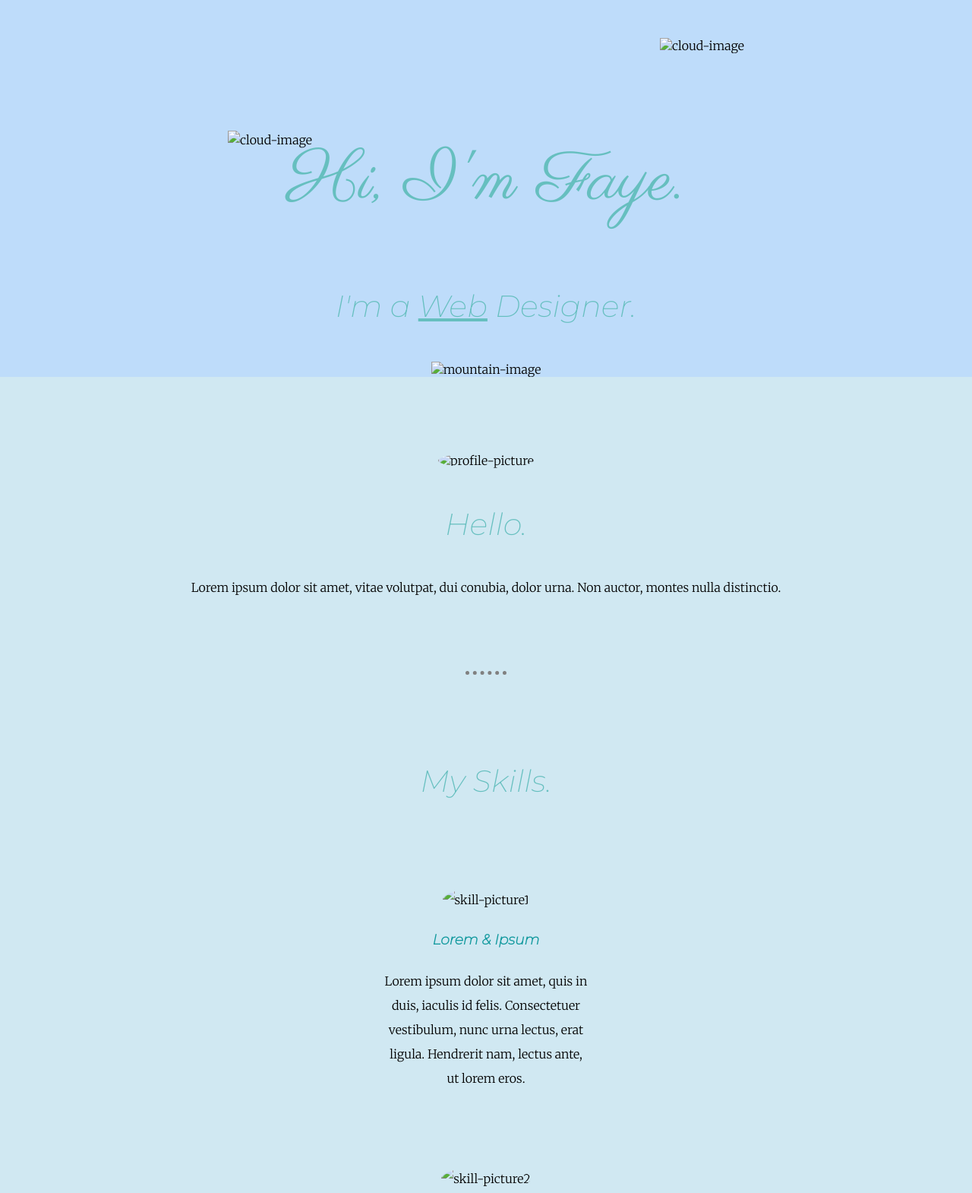
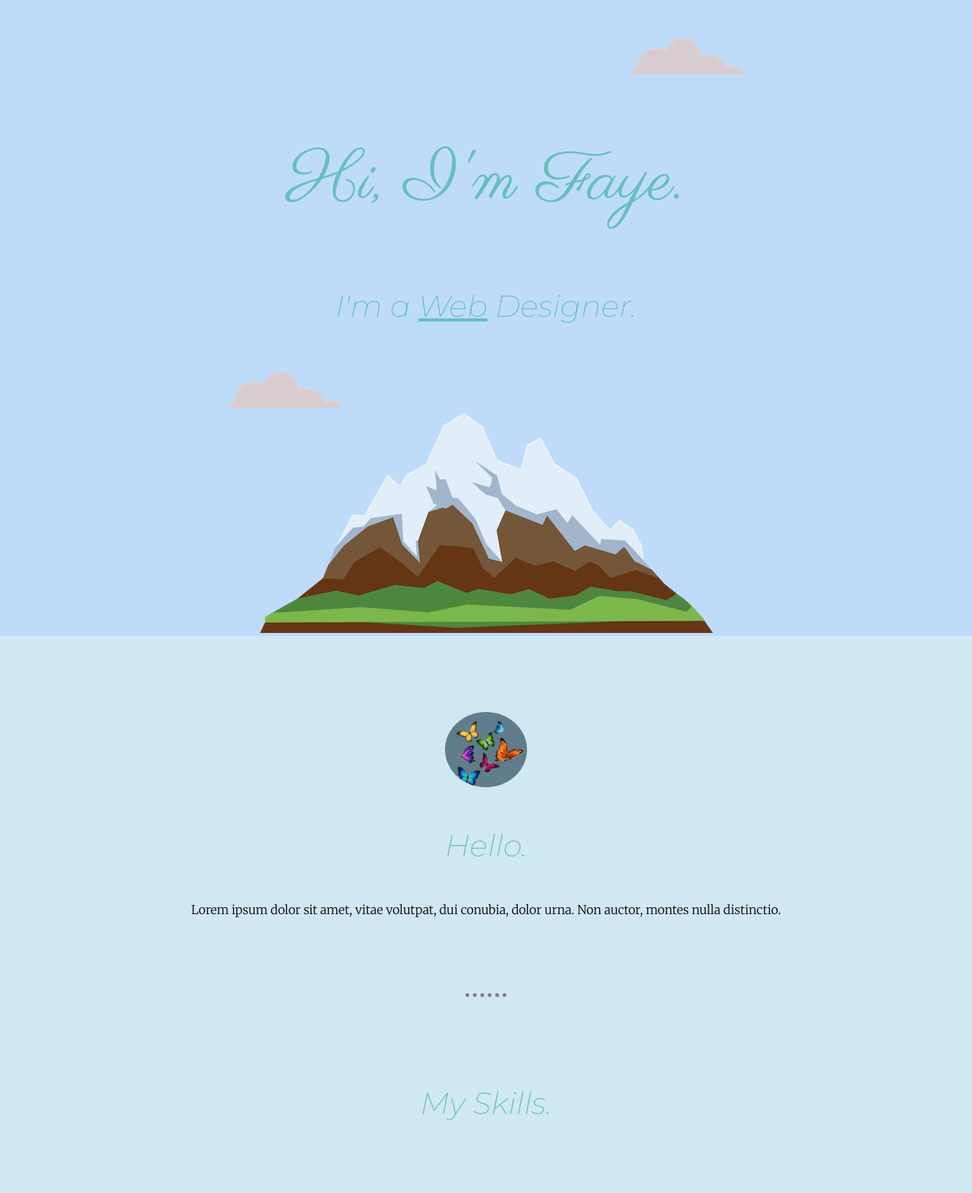
Before and after one commit to Faye-Hall/My-First-Website, a plain HTML site: page index.html in a window 1280 px wide. Shown: the top 1570 px of the page at 76% size. Drawn offline with Linux system fonts and the light colour scheme; files that its build step writes are made by us from their sources.

Commit message:
Update index.html

```diff
--- a/index.html
+++ b/index.html
@@ -4,19 +4,19 @@
 <head>
   <meta charset="utf-8">
   <title>Faye Hall</title>
-  <link rel="stylesheet" href="css/styles.css">
+  <link rel="stylesheet" href="styles.css">
   <link rel="icon" href="favicon.ico">
   <link href="https://fonts.googleapis.com/css2?family=Merriweather:wght@300&family=Montserrat:ital,wght@1,200&family=Parisienne&display=swap" rel="stylesheet">
 
 <body>
   <div class="top-container">
-    <img class="top-cloud" src="images/cloud.png" alt="cloud-image">
+    <img class="top-cloud" src="cloud.png" alt="cloud-image">
     <h1>Hi, I'm Faye.</h1>
     <p>
     <h2>I'm a <span class="pro">Web</span> Designer.</h2>
     </p>
-    <img class="bottom-cloud" src="images/cloud.png" alt="cloud-image">
-    <img src="images/mountain.png" alt="mountain-image">
+    <img class="bottom-cloud" src="cloud.png" alt="cloud-image">
+    <img src="mountain.png" alt="mountain-image">
   </div>
 
   <!--container end-->
@@ -27,7 +27,7 @@
   <body>
     <div class="middle-container">
       <div class="profile">
-        <img class="profile-picture" src="images/butterflies33.jpg" alt="profile-picture">
+        <img class="profile-picture" src="butterflies33.jpg" alt="profile-picture">
         <h2>Hello.</h2>
         <p>Lorem ipsum dolor sit amet, vitae volutpat, dui conubia, dolor urna. Non auctor, montes nulla distinctio.</p>
       </div>
@@ -35,12 +35,12 @@
       <div class="skill-row">
         <h2>My Skills.</h2>
         <div class="skill-row">
-          <img class="skill-picture1" src="images/tarzan and jane1.png" alt="skill-picture1">
+          <img class="skill-picture1" src="tarzan and jane1.png" alt="skill-picture1">
           <h3>Lorem & Ipsum</h3>
           <p> Lorem ipsum dolor sit amet, quis in duis, iaculis id felis. Consectetuer vestibulum, nunc urna lectus, erat ligula. Hendrerit nam, lectus ante, ut lorem eros.</p>
         </div>
         <div class="skill-row">
-          <img class="skill-picture2" src="images/yas.png" alt="skill-picture2">
+          <img class="skill-picture2" src="yas.png" alt="skill-picture2">
           <h3>Lorem Ipsum Dolor</h3>
           <p>Lorem ipsum dolor sit amet, mauris sed consectetuer. Etiam et eu, bibendum interdum, lacus quis mauris. Curabitur wisi, quisque vel eu, rutrum nam.</p>
         </div>
```
